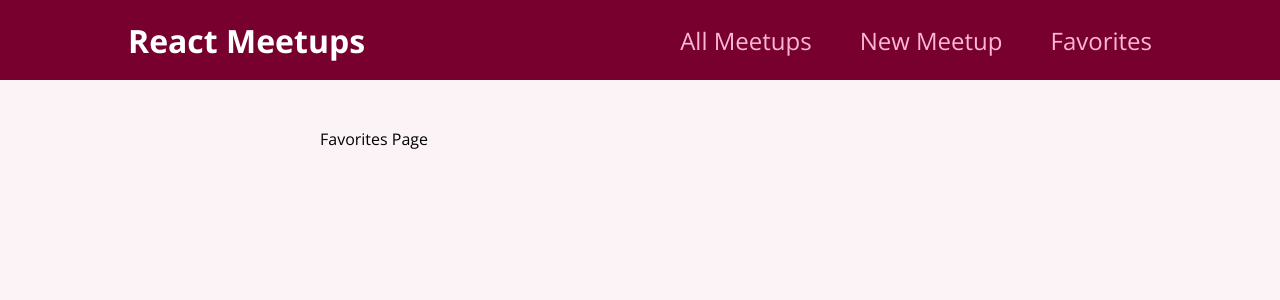
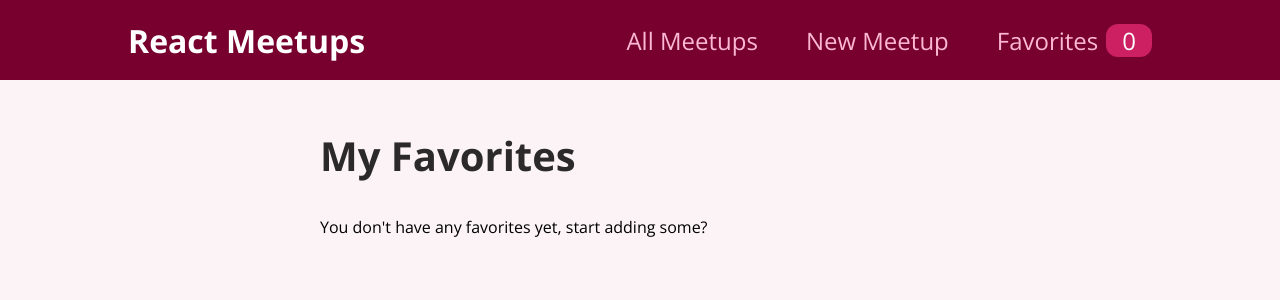
Before and after one commit to Sandra0P/React-Demo-Meetups-App, a React (Create React App) app: page /favorites in a window 1280 px wide. Shown: the top 300 px of the page. Built offline with nearby package versions, Linux system fonts and the light colour scheme.

Commit message:
Added content to Favorites page - implemented Context hook so that multiple components can access favorites information. Favorites are not stored on server!

```diff
--- a/src/components/layout/MainNavigation.js
+++ b/src/components/layout/MainNavigation.js
@@ -1,19 +1,29 @@
 import { Link } from "react-router-dom";
-import classes from  './MainNavigation.module.css'; //use classes object to get specific class css styling
+import classes from "./MainNavigation.module.css"; //use classes object to get specific class css styling
+import { useContext } from "react";
+import FavoritesContext from "../../store/favorites-context";
+
 function MainNavigation() {
+  const favoritesCtx = useContext(FavoritesContext);
   return (
     <header className={classes.header}>
-      <div className = {classes.logo}>React Meetups</div>
+      <div className={classes.logo}>React Meetups</div>
       <nav>
         <ul>
           <li>
-            <Link to='/'> All Meetups</Link>
+            <Link to="/"> All Meetups</Link>
           </li>
           <li>
-            <Link to='/new-meetup'> New Meetup</Link>
+            <Link to="/new-meetup"> New Meetup</Link>
           </li>
           <li>
-            <Link to='/favorites'> Favorites</Link>
+            <Link to="/favorites">
+              {" "}
+              Favorites
+              <span className={classes.badge}>
+                {favoritesCtx.totalFavorites}
+              </span>
+            </Link>
           </li>
         </ul>
       </nav>
--- a/src/components/meetups/MeetupItem.js
+++ b/src/components/meetups/MeetupItem.js
@@ -1,6 +1,27 @@
+import { useContext } from "react";
+
 import classes from "./MeetupItem.module.css";
 import Card from "../ui/Card";
+import FavoritesContext from "../../store/favorites-context";
 function MeetupItem(props) {
+  const favoritesCtx = useContext(FavoritesContext); //access FavoritesContext in this function
+
+  const itemIsFavorite = favoritesCtx.itemIsFavorite(props.id);
+
+  function toggleFavoriteStatusHandler() {
+    if (itemIsFavorite) {
+      //item is already favorited and pressing this button triggers removing from favs
+      favoritesCtx.removeFavorite(props.id);
+    } else {
+      favoritesCtx.addFavorite({
+        id: props.id,
+        title: props.title,
+        description: props.description,
+        image: props.image,
+        address: props.address,
+      });
+    }
+  }
   return (
     <li className={classes.item}>
       <Card>
@@ -13,7 +34,7 @@
           <p>{props.description}</p>
         </div>
         <div className={classes.actions}>
-                <button> To Favorites</button>
+          <button onClick={toggleFavoriteStatusHandler}> {itemIsFavorite ? 'Remove from Favorites' : 'Add to Favorites'}</button>
         </div>
       </Card>
     </li>
--- a/src/index.js
+++ b/src/index.js
@@ -4,10 +4,14 @@
 
 import "./index.css";
 import App from "./App";
+import {FavoritesContextProvider} from './store/favorites-context' //wrap around whole project so all components are able to interact with this context
+
 
 ReactDOM.render(
-  <BrowserRouter>
-    <App />
-  </BrowserRouter>,
+  <FavoritesContextProvider>
+      <BrowserRouter>
+        <App />
+      </BrowserRouter>
+  </FavoritesContextProvider>,
   document.getElementById("root")
 );
--- a/src/pages/Favorites.js
+++ b/src/pages/Favorites.js
@@ -1,5 +1,23 @@
+//favorites data is not currently stored on server!
+
+import {useContext} from 'react';
+import FavoritesContext from '../store/favorites-context';
+import MeetupList from '../components/meetups/MeetupList';
+
 function FavoritesPage(){
-    return <div> Favorites Page</div>
+    const favoritesCtx = useContext(FavoritesContext);
+
+    let content;
+    if (favoritesCtx.totalFavorites === 0){
+        content = <p>You don't have any favorites yet, start adding some?</p>
+    }else{
+        content = <MeetupList meetups = {favoritesCtx.favorites}/>
+    }
+
+    return <section>
+        <h1> My Favorites</h1>
+        {content}
+    </section>
 }
 
 export default FavoritesPage;
--- /dev/null
+++ b/src/store/favorites-context.js
@@ -0,0 +1,48 @@
+//Context is designed to share data that can be considered “global” for a tree of React components
+
+import { createContext, useState } from "react";
+
+//initialise empty context containing favorites information
+const FavoritesContext = createContext({
+    favorites: [],
+    totalFavorites: 0,
+    addFavorite: (favoriteMeetup) => {},
+    removeFavorite: (meetupId) => {},
+    itemIsFavorite: (meetupId) => {},
+});
+
+export function FavoritesContextProvider(props){
+    const [userFavorites, setUserFavorites] = useState([]); //this function is rendered only when state changes
+
+    function addFavoriteHandler(favoriteMeetup){
+        setUserFavorites((prevUserFavorites) => {
+            return prevUserFavorites.concat(favoriteMeetup)
+        });
+    }
+
+    function removeFavoriteHandler(meetupId){
+        setUserFavorites(prevUserFavorites => {
+            return prevUserFavorites.filter(meetup => meetup.id !== meetupId);
+        });
+    }
+
+    function itemIsFavoriteHandler(meetupId){
+        return userFavorites.some(meetup => meetup.id === meetupId);
+    }
+
+    const context = {
+        favorites: userFavorites,
+        totalFavorites: userFavorites.length,
+        //pointers to favorites handler functions so we can access them externally
+        addFavorite: addFavoriteHandler,
+        removeFavorite: removeFavoriteHandler,
+        itemIsFavorite: itemIsFavoriteHandler,
+    };
+
+    //pass favorites value via context provider
+    return <FavoritesContext.Provider value = {context}>
+        {props.children}
+    </FavoritesContext.Provider>
+}
+
+export default FavoritesContext;
```
Lines whose indentation alone changed are shown as unchanged.
